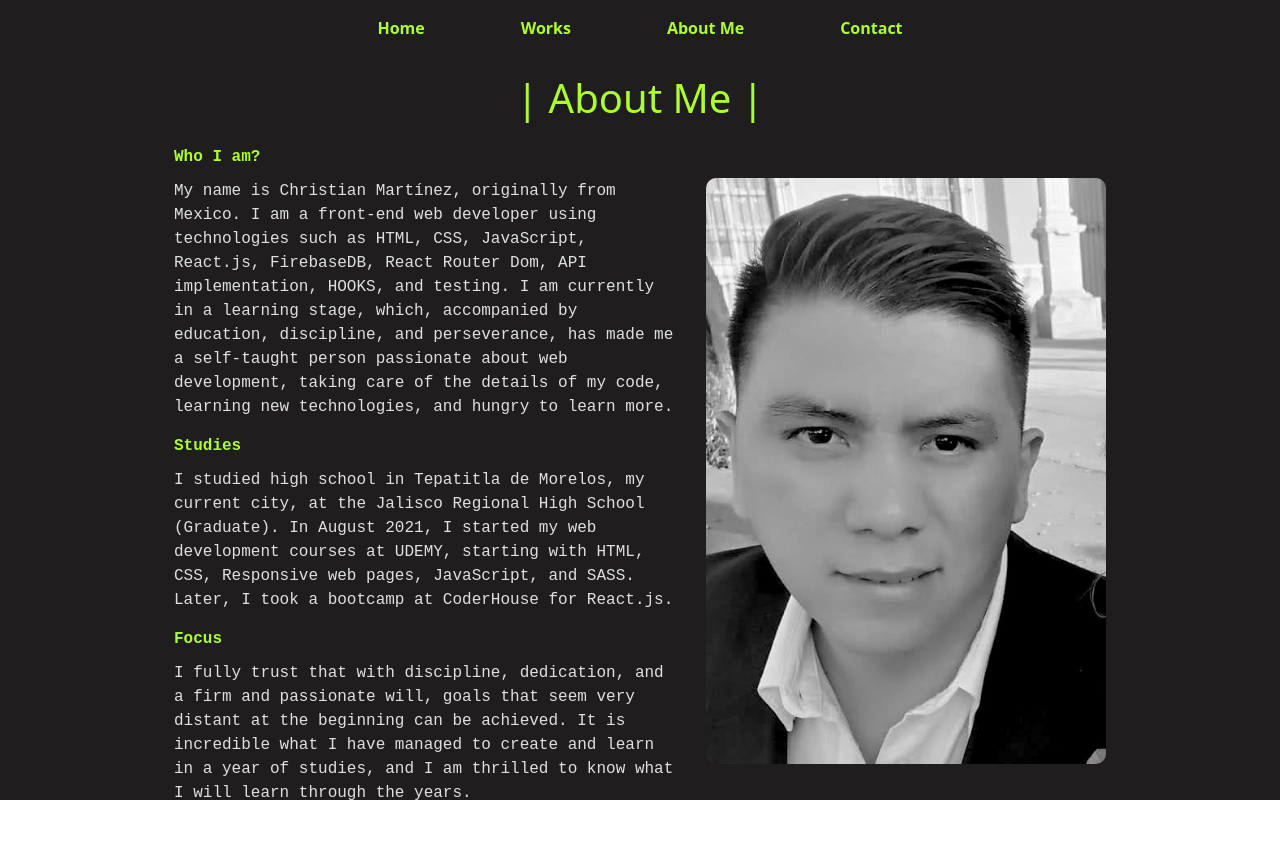
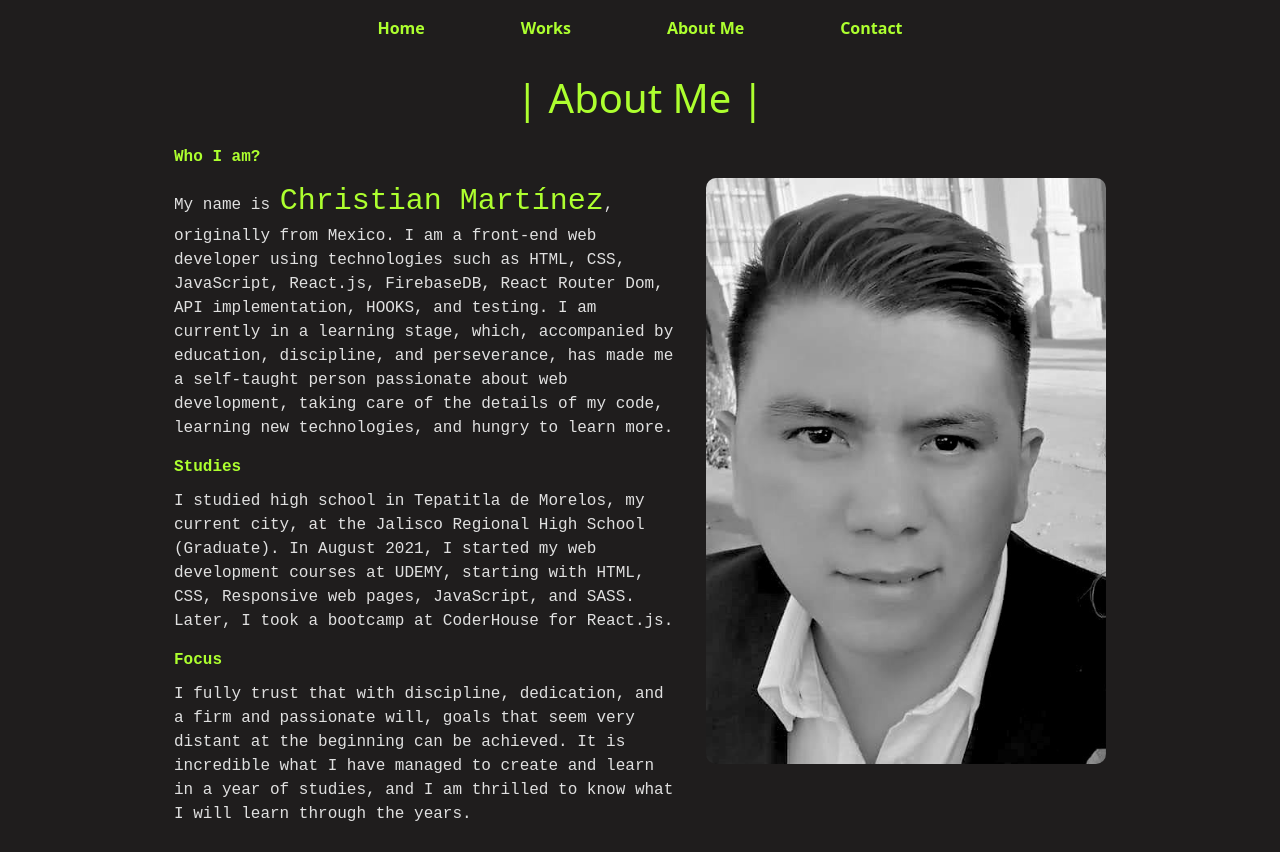
Before and after one commit to Xhan88/web-site-martinez, a React (Vite) app: page /AboutMe in a window 1280 px wide. Before the commit the page ends 821 px from the top, so only its background shows below. Built offline with nearby package versions, Linux system fonts and the light colour scheme.

Commit message:
17-oct-2014

```diff
--- a/src/components/AboutMe/AboutMe.css
+++ b/src/components/AboutMe/AboutMe.css
@@ -2,7 +2,7 @@
    padding: 10px;
   text-align: center;
   background-color: #1f1d1d;
-  height: 100vh;
+  min-height: 100vh;
   color: rgb(224, 224, 224);
 
 }
--- a/src/components/AboutMe/AboutMe.jsx
+++ b/src/components/AboutMe/AboutMe.jsx
@@ -12,7 +12,7 @@ const AboutMe = () => {
         <div className='content-section'>
           <div className='text'>
             <p className= 'animate__animated animate__fadeIn'>
-              <span className= 'subtitles'>Who I am?</span> My name is Christian Martínez, originally from Mexico. I am a front-end web developer using technologies such as HTML, CSS, JavaScript, React.js, FirebaseDB, React Router Dom, API implementation, HOOKS, and testing. I am currently in a learning stage, which, accompanied by education, discipline, and perseverance, has made me a self-taught person passionate about web development, taking care of the details of my code, learning new technologies, and hungry to learn more.
+              <span className= 'subtitles'>Who I am?</span> My name is <span style={{fontSize: "30px"}}>Christian Martínez</span>, originally from Mexico. I am a front-end web developer using technologies such as HTML, CSS, JavaScript, React.js, FirebaseDB, React Router Dom, API implementation, HOOKS, and testing. I am currently in a learning stage, which, accompanied by education, discipline, and perseverance, has made me a self-taught person passionate about web development, taking care of the details of my code, learning new technologies, and hungry to learn more.
               <span className='subtitles'>Studies</span> I studied high school in Tepatitla de Morelos, my current city, at the Jalisco Regional High School (Graduate). In August 2021, I started my web development courses at UDEMY, starting with HTML, CSS, Responsive web pages, JavaScript, and SASS. Later, I took a bootcamp at CoderHouse for React.js.
               <span className='subtitles'>Focus</span> I fully trust that with discipline, dedication, and a firm and passionate will, goals that seem very distant at the beginning can be achieved. It is incredible what I have managed to create and learn in a year of studies, and I am thrilled to know what I will learn through the years.
             </p>
```
